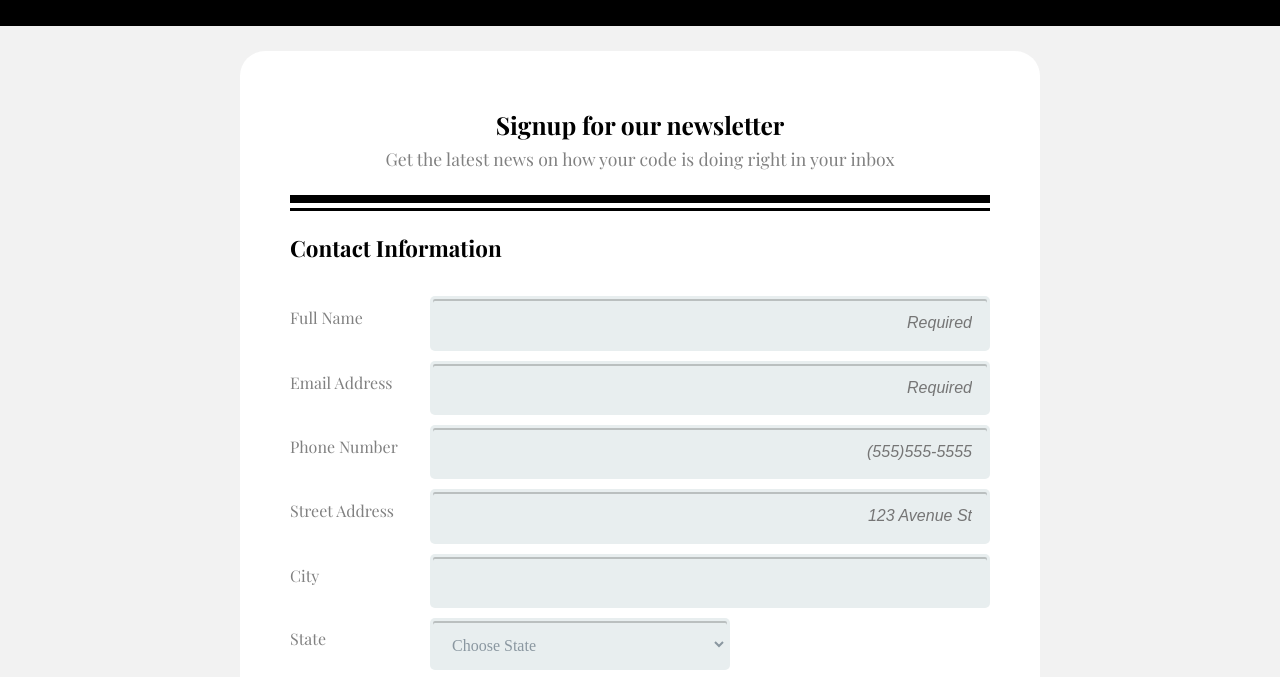
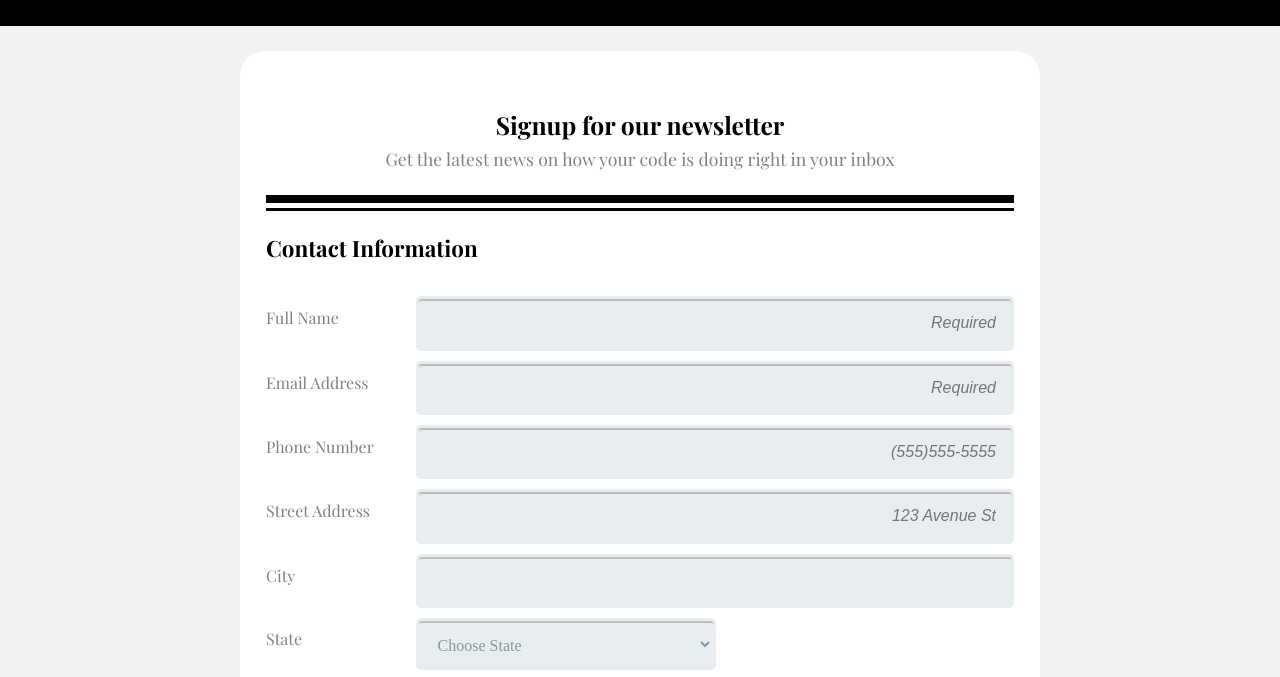
Before and after one commit to j-livengood/Unit-3-Project, a plain HTML site: page index.html in a window 1280 px wide. Shown: the part 69-746 px from the top of the page. Drawn offline with nearby package versions, Linux system fonts and the light colour scheme.

Commit message:
Design changes

```diff
--- a/css/styles.css
+++ b/css/styles.css
@@ -37,9 +37,9 @@ input {
 
 .content {
   background-color: white;
-  max-width: 800px;
+  max-width: 95%;
   margin: 25px auto;
-  padding: 25px 50px;
+  padding: 25px 25px;
   border-radius: 25px;
 }
 
@@ -273,6 +273,10 @@ button:active {
 
 @media (min-width: 768px) {
 
+  .content {
+    max-width: 800px;
+  }
+
   .banner-wrapper,
   .form-wrapper {
     max-width: 748px;
```
